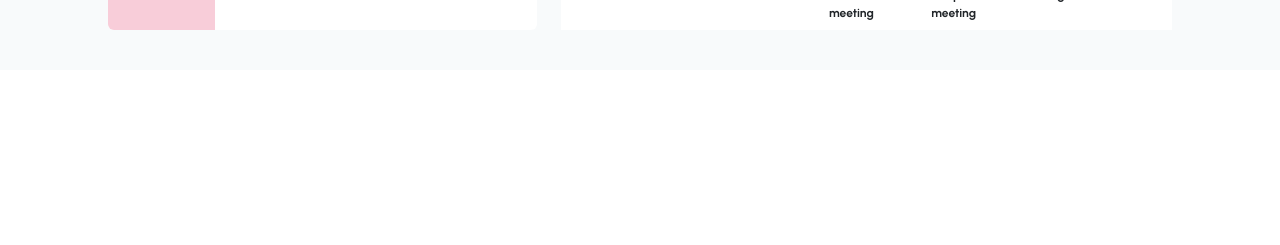
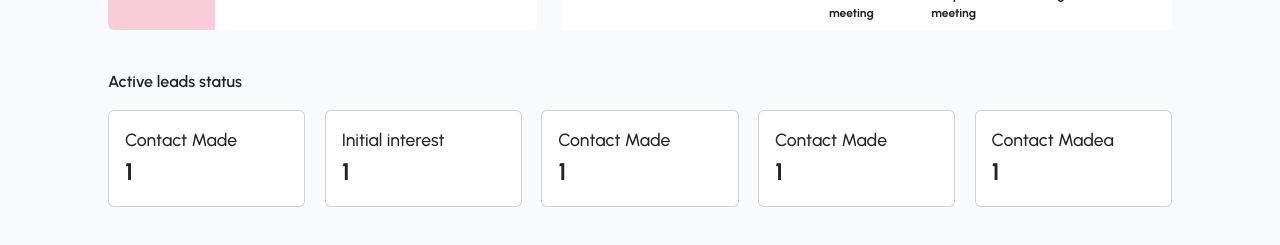
Before and after one commit to rijantp/cied-lead-tracker, an Angular app: page / in a window 1280 px wide. Shown: the part 505-750 px from the top of the page. Built offline with nearby package versions, Linux system fonts and the light colour scheme; no server answers.

Commit message:
acctive status ui

```diff
--- a/src/app/dashboard/components/dashboard-content/active-lead-status/active-lead-status.component.html
+++ b/src/app/dashboard/components/dashboard-content/active-lead-status/active-lead-status.component.html
@@ -1 +1,36 @@
-<p>active-lead-status works!</p>
+<p class="fw-semibold fs-6">Active leads status</p>
+<div
+  class="d-flex justify-content-between flex-column flex-sm-row flex-md-row flex-lg-row flex-xl-row flex-xxl-row"
+  style="gap: 1.2rem"
+>
+  <div class="card w-100">
+    <div class="card-body">
+      <p style="font-size: 1.1rem" class="fw-medium m-0">Contact Made</p>
+      <p class="fw-bold fs-4 m-0">1</p>
+    </div>
+  </div>
+  <div class="card w-100">
+    <div class="card-body">
+      <p style="font-size: 1.1rem" class="fw-medium m-0">Initial interest</p>
+      <p class="fw-bold fs-4 m-0">1</p>
+    </div>
+  </div>
+  <div class="card w-100">
+    <div class="card-body">
+      <p style="font-size: 1.1rem" class="fw-medium m-0">Contact Made</p>
+      <p class="fw-bold fs-4 m-0">1</p>
+    </div>
+  </div>
+  <div class="card w-100">
+    <div class="card-body">
+      <p style="font-size: 1.1rem" class="fw-medium m-0">Contact Made</p>
+      <p class="fw-bold fs-4 m-0">1</p>
+    </div>
+  </div>
+  <div class="card w-100">
+    <div class="card-body fw-medium" style="font-size: 1.1rem">
+      <p style="font-size: 1.1rem" class="fw-medium m-0">Contact Madea</p>
+      <p class="fw-bold fs-4 m-0">1</p>
+    </div>
+  </div>
+</div>
--- a/src/app/dashboard/components/dashboard-content/active-lead-status/active-lead-status.component.scss
+++ b/src/app/dashboard/components/dashboard-content/active-lead-status/active-lead-status.component.scss
@@ -0,0 +1,4 @@
+.card:hover {
+  background-color: #3454cf;
+  color: #ffffff;
+}
--- a/src/app/dashboard/components/dashboard-content/dashboard-content.component.html
+++ b/src/app/dashboard/components/dashboard-content/dashboard-content.component.html
@@ -29,4 +29,7 @@
     <app-probabilities class="col-lg-5"></app-probabilities>
     <app-graph class="col-lg-7"></app-graph>
   </div>
+  <div style="margin-top: 2.5rem" class="row">
+    <app-active-lead-status></app-active-lead-status>
+  </div>
 </div>
```
Also changed, not shown: src/app/dashboard/components/dashboard-content/dashboard-content.component.ts (+7 -1 lines).
